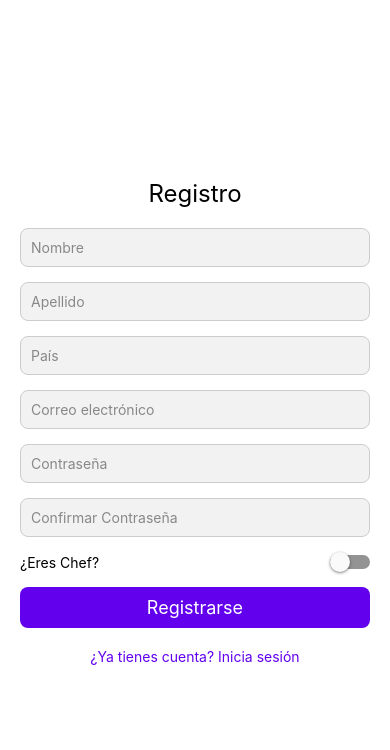
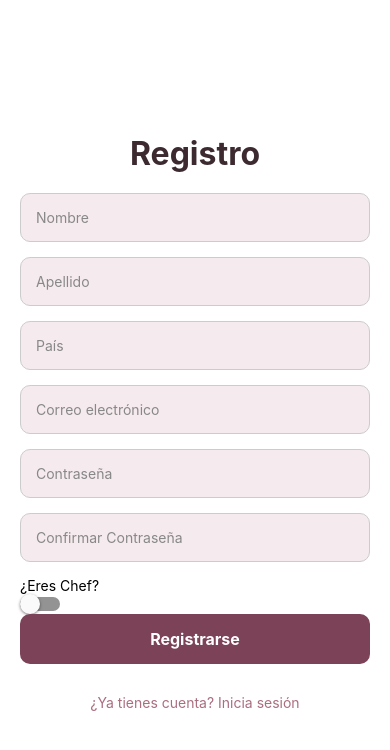
Before and after one commit to JuanBoteroooo/Recipe-App-RN, a React Native app in the folder frontend/: screen /Register in a window 390 px wide. Shown: the top 750 px of the page. Built offline with nearby package versions, Linux system fonts and the light colour scheme.

Commit message:
Cambios en paleta de colores y creacion de profile

```diff
--- /dev/null
+++ b/frontend/src/constants/colors.js
@@ -0,0 +1,9 @@
+const COLORS = {
+  primary: '#ffffff',
+  secondary: '#f5eaed',
+  tertiary: '#aa6e7f',
+  fourth: '#7b4258',
+  fifth: '#3c2a30'
+};
+
+export default COLORS;
--- a/frontend/src/navigation/AppNavigator.js
+++ b/frontend/src/navigation/AppNavigator.js
@@ -8,9 +8,8 @@ import LoginScreen from '../screens/LoginScreen';
 import RegisterScreen from '../screens/RegisterScreen';
 import HomeScreen from '../screens/HomeScreen';
 import CreateRecipeScreen from '../screens/CreateRecipeScreen';
+import ProfileScreen from '../screens/ProfileScreen';
 
-// Placeholder components (puedes reemplazarlos luego)
-const MyRecipesScreen = () => <></>;
 const GroupsScreen = () => <></>;
 
 const Stack = createNativeStackNavigator();
@@ -20,8 +19,8 @@ function TabsNavigator() {
   return (
     <Tab.Navigator screenOptions={{ headerShown: false }}>
       <Tab.Screen name="Home" component={HomeScreen} />
-      <Tab.Screen name="Mis Recetas" component={MyRecipesScreen} />
       <Tab.Screen name="Grupos" component={GroupsScreen} />
+      <Tab.Screen name="Perfil" component={ProfileScreen} />
     </Tab.Navigator>
   );
 }
--- a/frontend/src/screens/CreateRecipeScreen.js
+++ b/frontend/src/screens/CreateRecipeScreen.js
@@ -86,46 +86,62 @@ export default function CreateRecipeScreen({ navigation }) {
   );
 }
 
+const COLORS = {
+  primary: '#ffffff',
+  secondary: '#f5eaed',
+  tertiary: '#aa6e7f',
+  fourth: '#7b4258',
+  fifth: '#3c2a30'
+};
+
 const styles = StyleSheet.create({
   safeContainer: {
     flex: 1,
-    backgroundColor: '#fff'
+    backgroundColor: COLORS.primary
   },
   container: {
     flexGrow: 1,
-    padding: 20,
+    padding: 24,
     justifyContent: 'center'
   },
   title: {
-    fontSize: 24,
-    marginBottom: 20,
+    fontSize: 26,
+    marginBottom: 28,
     textAlign: 'center',
-    color: '#000'
+    color: COLORS.fifth,
+    fontWeight: 'bold',
+    letterSpacing: 1
   },
   input: {
     borderWidth: 1,
-    borderColor: '#ccc',
-    backgroundColor: '#f2f2f2',
-    borderRadius: 8,
-    padding: 10,
-    marginBottom: 15,
-    color: '#000'
+    borderColor: COLORS.tertiary,
+    backgroundColor: COLORS.secondary,
+    borderRadius: 10,
+    padding: 14,
+    marginBottom: 16,
+    color: COLORS.fifth,
+    fontSize: 16
   },
   imagePicker: {
-    backgroundColor: '#6200EE',
-    padding: 10,
-    borderRadius: 8,
+    backgroundColor: COLORS.secondary,
+    borderWidth: 1,
+    borderColor: COLORS.tertiary,
+    padding: 12,
+    borderRadius: 10,
     alignItems: 'center',
-    marginBottom: 10
+    marginBottom: 12
   },
   imageText: {
-    color: '#fff',
-    fontWeight: 'bold'
+    color: COLORS.tertiary,
+    fontWeight: '600',
+    fontSize: 15
   },
   imagePreview: {
     height: 180,
     width: '100%',
-    borderRadius: 10,
-    marginBottom: 20
+    borderRadius: 12,
+    marginBottom: 20,
+    borderWidth: 1,
+    borderColor: COLORS.tertiary
   }
 });
--- a/frontend/src/screens/HomeScreen.js
+++ b/frontend/src/screens/HomeScreen.js
@@ -53,34 +53,85 @@ export default function HomeScreen({ navigation }) {
           keyExtractor={(item) => item._id}
           renderItem={renderRecipe}
           contentContainerStyle={{ paddingBottom: 80 }}
+          numColumns={2} // <-- Añadido para mostrar dos columnas
+          columnWrapperStyle={{ justifyContent: 'space-between' }} // Espacio entre columnas
         />
       )}
     </SafeAreaView>
   );
 }
 
+const COLORS = {
+  primary: '#ffffff',
+  secondary: '#f5eaed',
+  tertiary: '#aa6e7f',
+  fourth: '#7b4258',
+  fifth: '#3c2a30'
+};
+
 const styles = StyleSheet.create({
-  container: { flex: 1, padding: 16, backgroundColor: '#fff' },
-  header: { fontSize: 24, fontWeight: 'bold', marginBottom: 12, color: '#000' },
+  container: {
+    flex: 1,
+    padding: 18,
+    backgroundColor: COLORS.primary
+  },
+  header: {
+    fontSize: 26,
+    fontWeight: 'bold',
+    marginBottom: 18,
+    color: COLORS.fifth,
+    letterSpacing: 1
+  },
   card: {
-    backgroundColor: '#f2f2f2',
+    backgroundColor: COLORS.secondary,
+    borderRadius: 12,
+    padding: 12,
+    marginBottom: 18,
+    borderWidth: 1,
+    borderColor: COLORS.tertiary,
+    shadowColor: COLORS.fifth,
+    shadowOpacity: 0.06,
+    shadowRadius: 4,
+    shadowOffset: { width: 0, height: 2 },
+    elevation: 2,
+    flex: 1,
+    marginHorizontal: 4, // Espacio lateral entre tarjetas
+    minWidth: 0 // Para evitar problemas de overflow
+  },
+  image: {
+    width: '100%',
+    aspectRatio: 1.2, // Mantiene la imagen cuadrada y responsiva
     borderRadius: 10,
-    padding: 12,
-    marginBottom: 16,
+    marginBottom: 10,
+    borderWidth: 1,
+    borderColor: COLORS.tertiary
   },
-  image: { width: '100%', height: 180, borderRadius: 10, marginBottom: 8 },
-  title: { fontSize: 20, fontWeight: 'bold', color: '#000' },
-  description: { fontSize: 14, color: '#444' },
-  category: { fontSize: 12, color: '#888', marginTop: 4 },
+  title: {
+    fontSize: 18,
+    fontWeight: 'bold',
+    color: COLORS.fifth,
+    marginBottom: 2
+  },
+  description: {
+    fontSize: 13,
+    color: COLORS.fourth,
+    marginBottom: 2
+  },
+  category: {
+    fontSize: 12,
+    color: COLORS.tertiary,
+    marginTop: 2
+  },
   addButton: {
-    backgroundColor: '#6200EE',
-    padding: 12,
-    borderRadius: 8,
+    backgroundColor: COLORS.tertiary,
+    padding: 14,
+    borderRadius: 10,
     alignItems: 'center',
-    marginBottom: 20,
+    marginBottom: 22
   },
   addButtonText: {
-    color: '#fff',
+    color: COLORS.primary,
     fontWeight: 'bold',
+    fontSize: 16
   },
 });
--- a/frontend/src/screens/LoginScreen.js
+++ b/frontend/src/screens/LoginScreen.js
@@ -54,24 +54,58 @@ export default function LoginScreen({ navigation }) {
   );
 }
 
+const COLORS = {
+  primary: '#ffffff',
+  secondary: '#f5eaed',
+  tertiary: '#aa6e7f',
+  fourth: '#7b4258',
+  fifth: '#3c2a30'
+};
+
 const styles = StyleSheet.create({
-  container: { flex: 1, padding: 20, justifyContent: 'center', backgroundColor: '#fff' },
-  title: { fontSize: 24, marginBottom: 20, textAlign: 'center', color: '#000' },
+  container: {
+    flex: 1,
+    justifyContent: 'center',
+    padding: 20,
+    backgroundColor: COLORS.primary,
+  },
+  title: {
+    fontSize: 32,
+    fontWeight: 'bold',
+    color: COLORS.fifth,
+    marginBottom: 10,
+    textAlign: 'center',
+  },
+  subtitle: {
+    fontSize: 16,
+    color: COLORS.fifth,
+    marginBottom: 20,
+    textAlign: 'center',
+  },
   input: {
+    backgroundColor: COLORS.secondary,
+    padding: 15,
+    borderRadius: 10,
+    marginBottom: 15,
     borderWidth: 1,
     borderColor: '#ccc',
-    padding: 10,
-    borderRadius: 8,
-    marginBottom: 15,
-    color: '#000',
-    backgroundColor: '#f2f2f2',
+    color: COLORS.fifth,
   },
   button: {
-    padding: 10,
-    borderRadius: 8,
+    backgroundColor: COLORS.fourth,
+    padding: 15,
+    borderRadius: 10,
     alignItems: 'center',
-    backgroundColor: '#6200EE',
+    marginBottom: 10,
   },
-  buttonText: { fontSize: 18, color: '#fff' },
-  link: { textAlign: 'center', marginTop: 20, color: '#6200EE' },
+  buttonText: {
+    color: COLORS.primary,
+    fontSize: 16,
+    fontWeight: 'bold',
+  },
+  link: {
+    color: COLORS.tertiary,
+    textAlign: 'center',
+    marginTop: 20,
+  },
 });
--- /dev/null
+++ b/frontend/src/screens/ProfileScreen.js
@@ -0,0 +1,74 @@
+import React from 'react';
+import { View, Text, TouchableOpacity, StyleSheet, SafeAreaView } from 'react-native';
+import COLORS from '../constants/colors';
+import { useNavigation } from '@react-navigation/native';
+
+// Aquí deberías traer el email desde el contexto o props (según tu lógica actual)
+const ProfileScreen = ({ route }) => {
+  const navigation = useNavigation();
+  const { email } = route?.params || { email: 'No disponible' };
+
+
+  const handleLogout = () => {
+    // Aquí iría tu lógica de logout real (limpiar token, contexto, etc)
+    navigation.navigate('Login');
+  };
+
+  return (
+    <SafeAreaView style={styles.container}>
+      <Text style={styles.title}>Mi Perfil</Text>
+
+      <View style={styles.infoContainer}>
+        <Text style={styles.label}>Correo electrónico:</Text>
+        <Text style={styles.email}>{email}</Text>
+      </View>
+
+      <TouchableOpacity style={styles.button} onPress={handleLogout}>
+        <Text style={styles.buttonText}>Cerrar sesión</Text>
+      </TouchableOpacity>
+    </SafeAreaView>
+  );
+};
+
+const styles = StyleSheet.create({
+  container: {
+    flex: 1,
+    justifyContent: 'center',
+    padding: 20,
+    backgroundColor: COLORS.primary,
+  },
+  title: {
+    fontSize: 32,
+    fontWeight: 'bold',
+    color: COLORS.fifth,
+    marginBottom: 30,
+    textAlign: 'center',
+  },
+  infoContainer: {
+    marginBottom: 40,
+    alignItems: 'center',
+  },
+  label: {
+    fontSize: 18,
+    color: COLORS.fifth,
+    marginBottom: 5,
+  },
+  email: {
+    fontSize: 20,
+    fontWeight: 'bold',
+    color: COLORS.fourth,
+  },
+  button: {
+    backgroundColor: COLORS.fourth,
+    padding: 15,
+    borderRadius: 10,
+    alignItems: 'center',
+  },
+  buttonText: {
+    color: COLORS.primary,
+    fontSize: 16,
+    fontWeight: 'bold',
+  },
+});
+
+export default ProfileScreen;
--- a/frontend/src/screens/RegisterScreen.js
+++ b/frontend/src/screens/RegisterScreen.js
@@ -73,31 +73,52 @@ export default function RegisterScreen({ navigation }) {
   );
 }
 
+const COLORS = {
+  primary: '#ffffff',
+  secondary: '#f5eaed',
+  tertiary: '#aa6e7f',
+  fourth: '#7b4258',
+  fifth: '#3c2a30'
+};
+
 const styles = StyleSheet.create({
-  container: { flexGrow: 1, padding: 20, justifyContent: 'center', backgroundColor: '#fff' },
-  title: { fontSize: 24, marginBottom: 20, textAlign: 'center', color: '#000' },
+  container: {
+    flex: 1,
+    justifyContent: 'center',
+    padding: 20,
+    backgroundColor: COLORS.primary,
+  },
+  title: {
+    fontSize: 32,
+    fontWeight: 'bold',
+    color: COLORS.fifth,
+    marginBottom: 20,
+    textAlign: 'center',
+  },
   input: {
+    backgroundColor: COLORS.secondary,
+    padding: 15,
+    borderRadius: 10,
+    marginBottom: 15,
     borderWidth: 1,
     borderColor: '#ccc',
-    padding: 10,
-    borderRadius: 8,
-    marginBottom: 15,
-    color: '#000',
-    backgroundColor: '#f2f2f2',
+    color: COLORS.fifth,
   },
   button: {
-    padding: 10,
-    borderRadius: 8,
+    backgroundColor: COLORS.fourth,
+    padding: 15,
+    borderRadius: 10,
     alignItems: 'center',
-    backgroundColor: '#6200EE',
+    marginBottom: 10,
   },
-  buttonText: { fontSize: 18, color: '#fff' },
-  link: { textAlign: 'center', marginTop: 20, color: '#6200EE' },
-  switchContainer: {
-    flexDirection: 'row',
-    justifyContent: 'space-between',
-    alignItems: 'center',
-    marginBottom: 15,
+  buttonText: {
+    color: COLORS.primary,
+    fontSize: 16,
+    fontWeight: 'bold',
   },
-  switchLabel: { color: '#000' },
+  link: {
+    color: COLORS.tertiary,
+    textAlign: 'center',
+    marginTop: 20,
+  },
 });
```
